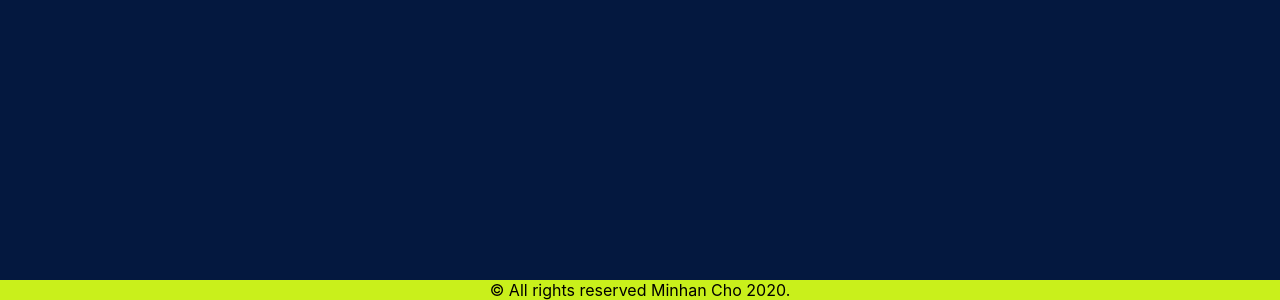
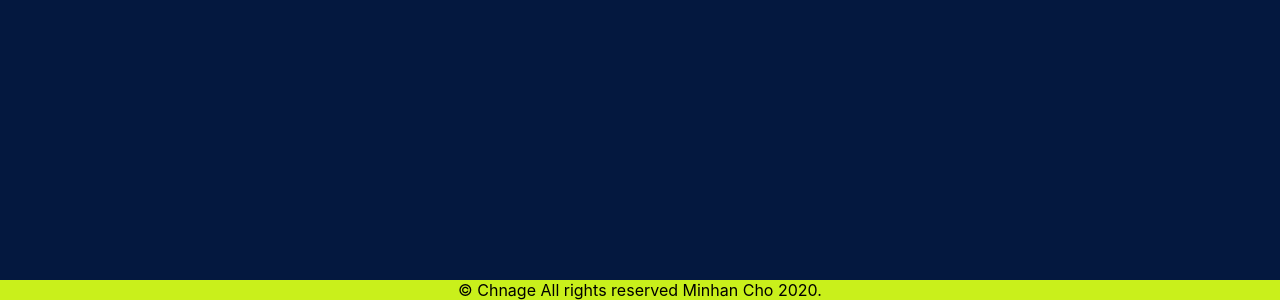
Before and after one commit to nzmin714/MSA-Phase2, a React (Create React App) app in the folder my-app/: page / in a window 1280 px wide. Shown: the part 698-998 px from the top of the page. Built offline with nearby package versions, Linux system fonts and the light colour scheme; no server answers; grey boxes are pictures that could not be loaded.

Commit message:
edit text to test pipeine

```diff
--- a/my-app/src/App.tsx
+++ b/my-app/src/App.tsx
@@ -28,8 +28,8 @@ function App() {
     <div className="App">
       <Header />
         <header className="App-header">
-        <SearchBar SetUserInput={(a: IUserInput) => SetUserInput(a)}/>
-        <MediaGrid SearchQuery={UserInput.SearchQuery} SearchType={UserInput.SearchType} />
+          <SearchBar SetUserInput={(a: IUserInput) => SetUserInput(a)}/>
+          <MediaGrid SearchQuery={UserInput.SearchQuery} SearchType={UserInput.SearchType} />
 
 
         </header>
--- a/my-app/src/components/footer/footer.tsx
+++ b/my-app/src/components/footer/footer.tsx
@@ -1,6 +1,6 @@
 import React from 'react';
 
 const Footer = () =>
-    <div className="footer">&copy; All rights reserved Minhan Cho 2020.</div>
+    <div className="footer">&copy; Chnage All rights reserved Minhan Cho 2020.</div>
 
 export default Footer;
--- a/my-app/src/components/mediagrid/mediagrid.tsx
+++ b/my-app/src/components/mediagrid/mediagrid.tsx
@@ -14,7 +14,7 @@ interface IState {
 
 interface IMediaGridProps {
     SearchQuery: (string | undefined);
-    SearchType: (string| undefined);
+    SearchType: (string | undefined);
 }
 
 
```
